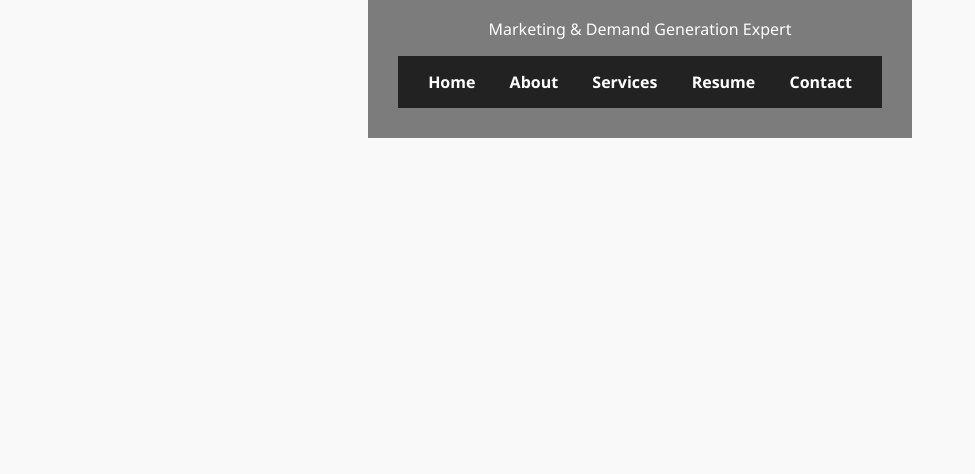
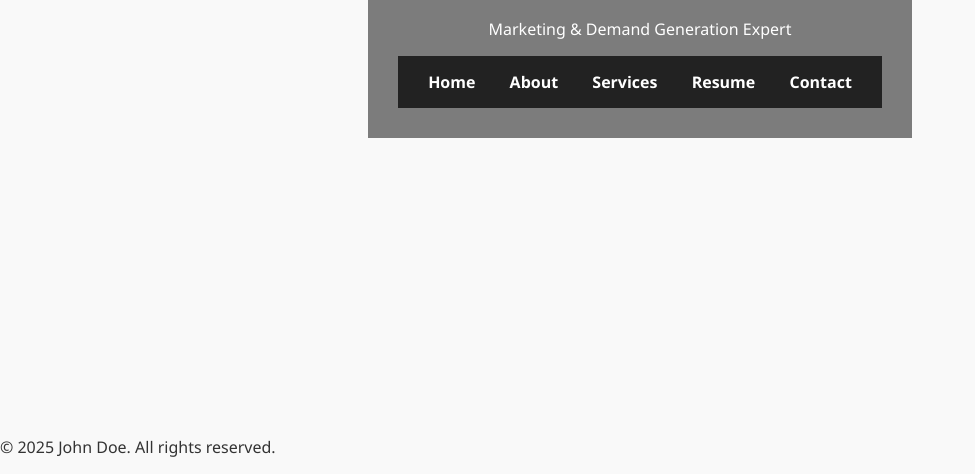
Before and after one commit to Golden-021/Resume, a plain HTML site: page index.html in a window 1280 px wide. Shown: the part 380-854 px from the top of the page, without its empty margins (0-975 px from the left). Before the commit the page ends 800 px from the top, so only its background shows below. Drawn offline with Linux system fonts and the light colour scheme.

Commit message:
Update index.html

```diff
--- a/index.html
+++ b/index.html
@@ -20,5 +20,11 @@
       </nav>
     </div>
   </header>
+
+  <footer>
+  <p>© 2025 John Doe. All rights reserved.</p>
+</footer>
+
+
 </body>
 </html>
```
